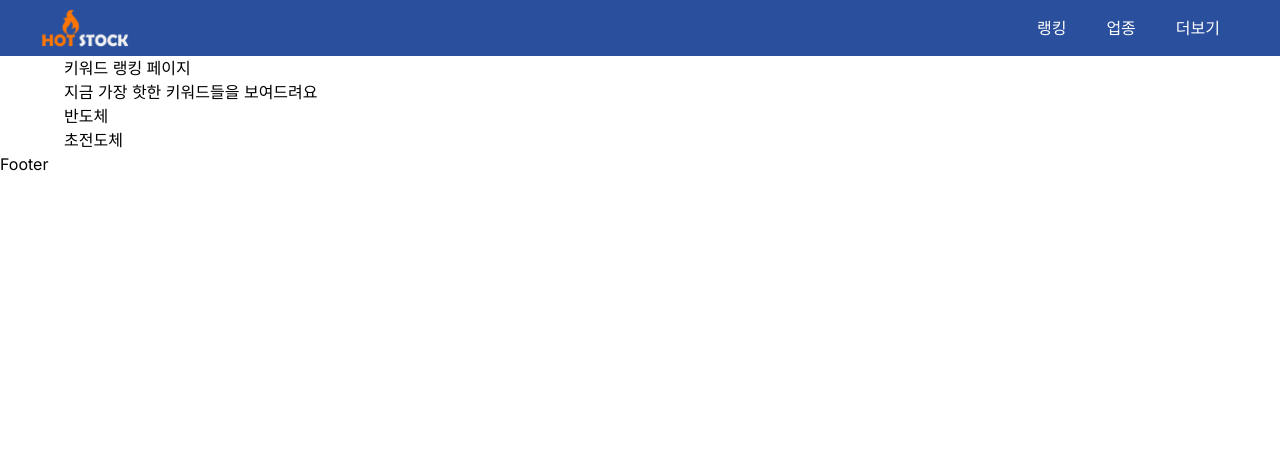
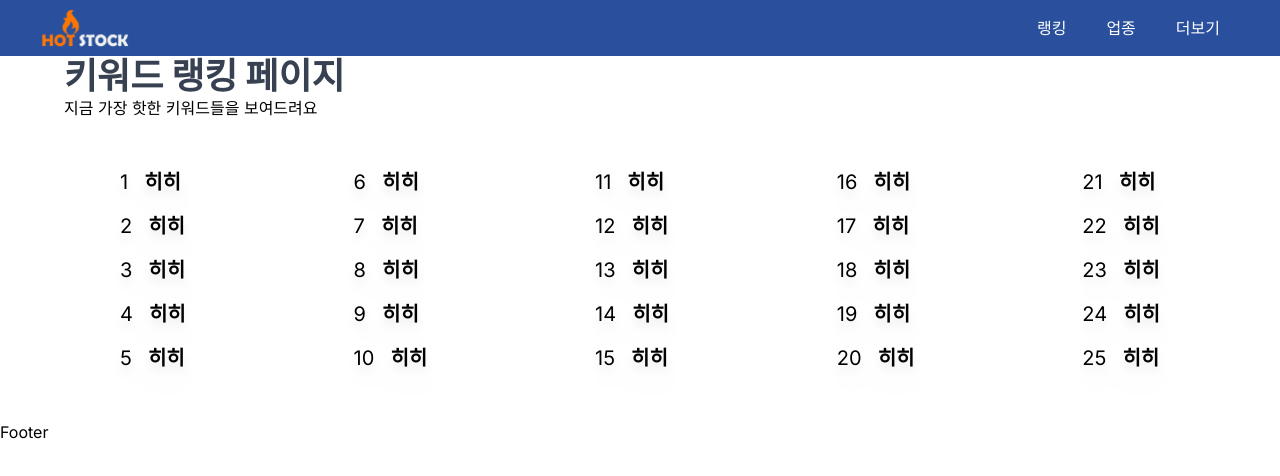
Before and after one commit to jeno8522/HotStock, a Next.js app in the folder frontend/: page /ranking in a window 1280 px wide. Shown: the top 476 px of the page. Built offline with nearby package versions, Linux system fonts and the light colour scheme.

Commit message:
Feat : 랭킹 페이지 추가 구현:

```diff
--- a/frontend/app/(otherpages)/ranking/page.tsx
+++ b/frontend/app/(otherpages)/ranking/page.tsx
@@ -3,61 +3,22 @@ import { Keyword } from "@/types";
 import Link from "next/link";
 import { RankingList } from "@/components";
 
-const dummy: Keyword[] = [
-    {
-        name: "반도체",
-        themes: ["반도체장비", "반도체부품"],
-        id: "1",
-        articles: [
-            {
-                title: "반도체 기사 1번 제목임",
-                content: "반도체 기사 1번 내용임",
-            },
-            {
-                title: "반도체 기사 2번 제목임",
-                content: "반도체 기사 2번 내용임",
-            },
-        ],
-    },
-    {
-        name: "초전도체",
-        themes: ["히히히", "헤헤헤"],
-        id: "2",
-        articles: [
-            {
-                title: "초전도체 기사 1번 제목임",
-                content: "초전도체 기사 1번 내용임",
-            },
-            {
-                title: "초전도체 기사 2번 제목임",
-                content: "초전도체 기사 2번 내용임",
-            },
-            {
-                title: "초전도체 기사 3번 제목임",
-                content: "초전도체 기사 3번 내용임",
-            },
-        ],
-    },
-];
-
 const Ranking = () => {
     return (
         <div className="max-w-screen-xl px-8 xl:px-16 mx-auto">
             <div className="flex flex-col justify-center items-start row-start-2 sm:row-start-1">
-                <h2>키워드 랭킹 페이지</h2>
+                <h2
+                    className="
+                    font-extrabold
+                    text-4xl
+                    leading-10
+                    text-gray-700"
+                >
+                    키워드 랭킹 페이지
+                </h2>
                 <p>지금 가장 핫한 키워드들을 보여드려요</p>
             </div>
-
-            <div>
-                {dummy.map((keyword, index) => (
-                    <div key={index}>
-                        <Link href={`/keyword/${keyword.id}`}>
-                            {keyword.name}
-                        </Link>
-                    </div>
-                ))}
-            </div>
-            {/* <RankingList/> */}
+            <RankingList />
         </div>
     );
 };
--- a/frontend/components/ranking/RankingCard.tsx
+++ b/frontend/components/ranking/RankingCard.tsx
@@ -9,8 +9,14 @@ const RankingCard = ({ keyword }: getKeywordsProps) => {
     const { id, name } = keyword;
     return (
         <div>
-            <Link href={`/keyword/${keyword.id}`}>
-                {id}, {name}
+            <Link
+                href={`/keyword/${keyword.id}`}
+                className="flex drop-shadow-xl text-xl"
+            >
+                <div className="text-black-500 m-2">{id}</div>
+                <div className="text-black-500 m-2 font-bold truncate">
+                    {name}
+                </div>
             </Link>
         </div>
     );
--- a/frontend/components/ranking/RankingList.tsx
+++ b/frontend/components/ranking/RankingList.tsx
@@ -2,17 +2,55 @@ import { KeywordProps } from "../../types/index";
 import { RankingCard } from "..";
 import { fetchKeywords } from "@/utils";
 
+const dummylist: KeywordProps[] = [
+    { id: "1", name: "히히" },
+    { id: "2", name: "히히" },
+    { id: "3", name: "히히" },
+    { id: "4", name: "히히" },
+    { id: "5", name: "히히" },
+    { id: "6", name: "히히" },
+    { id: "7", name: "히히" },
+    { id: "8", name: "히히" },
+    { id: "9", name: "히히" },
+    { id: "10", name: "히히" },
+    { id: "11", name: "히히" },
+    { id: "12", name: "히히" },
+    { id: "13", name: "히히" },
+    { id: "14", name: "히히" },
+    { id: "15", name: "히히" },
+    { id: "16", name: "히히" },
+    { id: "17", name: "히히" },
+    { id: "18", name: "히히" },
+    { id: "19", name: "히히" },
+    { id: "20", name: "히히" },
+    { id: "21", name: "히히" },
+    { id: "22", name: "히히" },
+    { id: "23", name: "히히" },
+    { id: "24", name: "히히" },
+    { id: "25", name: "히히" },
+];
+
 const RankingList = async () => {
-    const allKeywords = await fetchKeywords();
+    // const allKeywords = await fetchKeywords();
+    const allKeywords = dummylist;
     const isEmpty =
         !Array.isArray(allKeywords) || allKeywords.length < 1 || !allKeywords;
 
+    const eachKeywords = [];
+    for (let i = 0; i < allKeywords.length; i += 5) {
+        eachKeywords.push(allKeywords.slice(i, i + 5));
+    }
+    // console.log(eachKeywords);
     return (
-        <div>
+        <div className="m-10">
             {!isEmpty ? (
-                <div>
-                    {allKeywords?.map((keyword, index) => (
-                        <RankingCard key={index} keyword={keyword} />
+                <div className="flex justify-between mx-2">
+                    {eachKeywords?.map((group, index) => (
+                        <div key={index}>
+                            {group?.map((keyword, index) => (
+                                <RankingCard key={index} keyword={keyword} />
+                            ))}
+                        </div>
                     ))}
                 </div>
             ) : (
--- a/frontend/utils/index.ts
+++ b/frontend/utils/index.ts
@@ -1,5 +1,27 @@
+// 랭킹 키워드 호출하기 :: 전체 일괄 호출(현재 순위 25개)
 export const fetchKeywords = async () => {
     const res = await fetch("url");
     const data = await res.json();
     return data;
 };
+
+// 키워드 상세 조회하기 :: 키워드 아이디로 GET
+export const fetchKeywordDetail = async () => {
+    const res = await fetch("url");
+    const data = await res.json();
+    return data;
+};
+
+// 테마에 따른 종목 조회하기
+export const fetchStockByTheme = async () => {
+    const res = await fetch("url");
+    const data = await res.json();
+    return data;
+};
+
+// 종목 상세 조회하기 :: 종목 아이디로 GET
+export const fetchStockDetail = async () => {
+    const res = await fetch("url");
+    const data = await res.json();
+    return data;
+};
```
